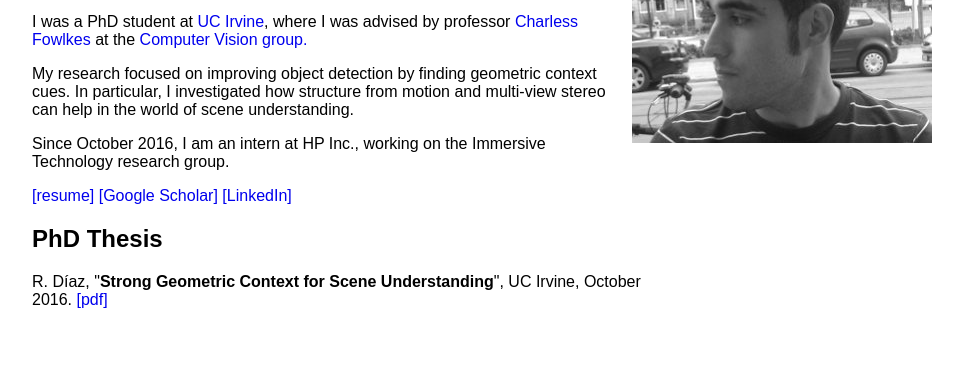
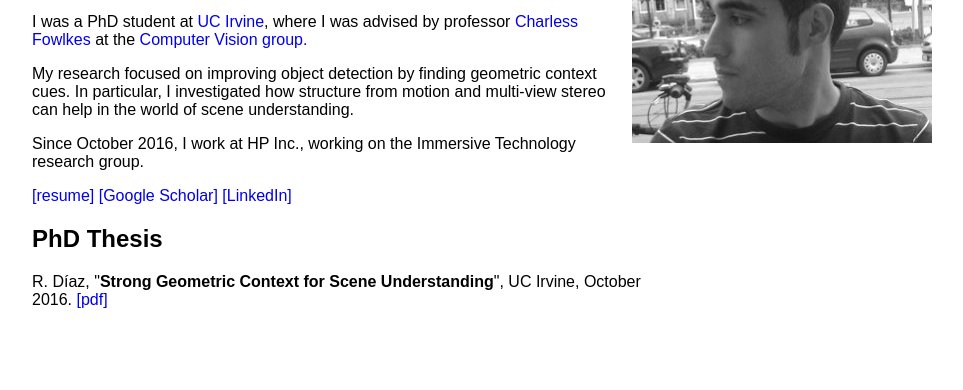
Before and after one commit to rauldiaz/old_website, a plain HTML site: page index.html in a window 1280 px wide. Shown: the part 162-552 px from the top of the page, without its empty margins (158-1121 px from the left). Drawn offline with Linux system fonts and the light colour scheme.

Commit message:
updated work info

```diff
--- a/index.html
+++ b/index.html
@@ -58,7 +58,7 @@ a.invisible { color : inherit; text-decoration : inherit; }
 
 <p>My research focused on improving object detection by finding geometric context cues. In particular, I investigated how structure from motion and multi-view stereo can help in the world of scene understanding.</p>
 
-<p>Since October 2016, I am an intern at HP Inc., working on the Immersive Technology research group.</p>
+<p>Since October 2016, I work at HP Inc., working on the Immersive Technology research group.</p>
 
 <p><a target="_blank" href="files/resume.pdf">[resume]</a>   <a target="_blank" href="https://scholar.google.com/citations?user=O0NVkSwAAAAJ&hl=en">[Google Scholar]</a>   <a target="_blank" href="https://www.linkedin.com/in/raúl-díaz-garcía-8720402a">[LinkedIn]</a></p>
 
```
